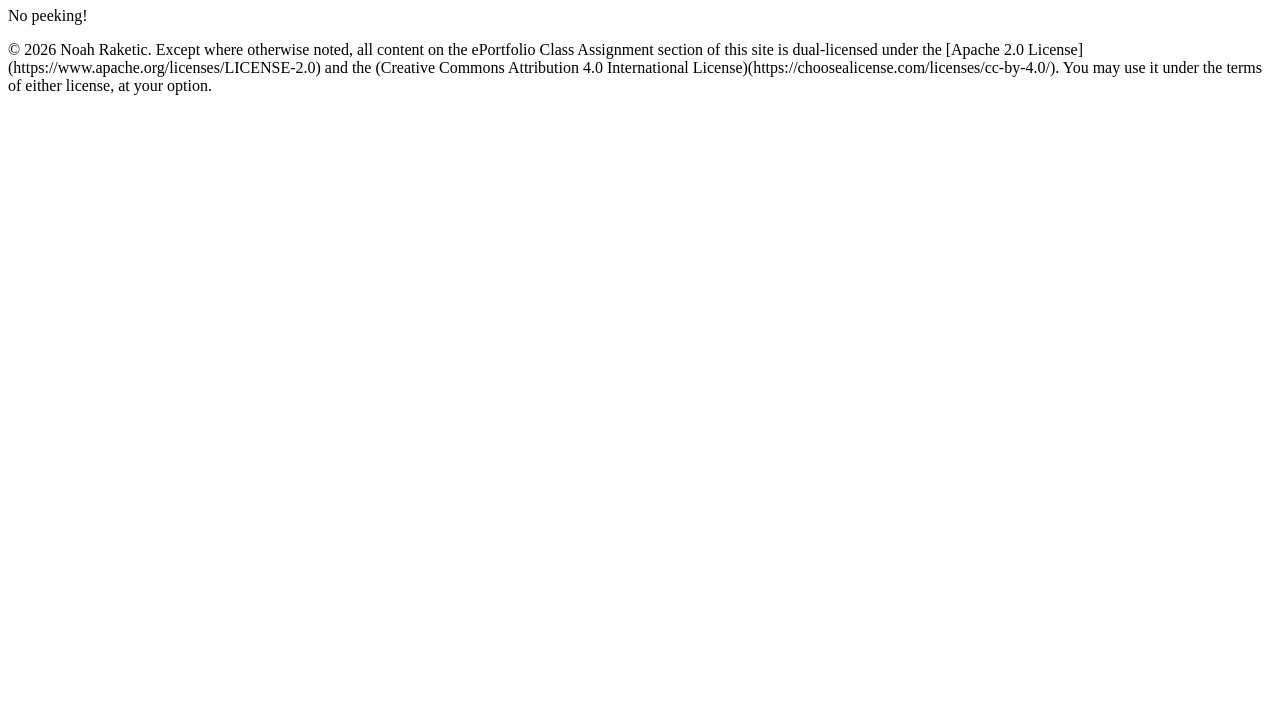
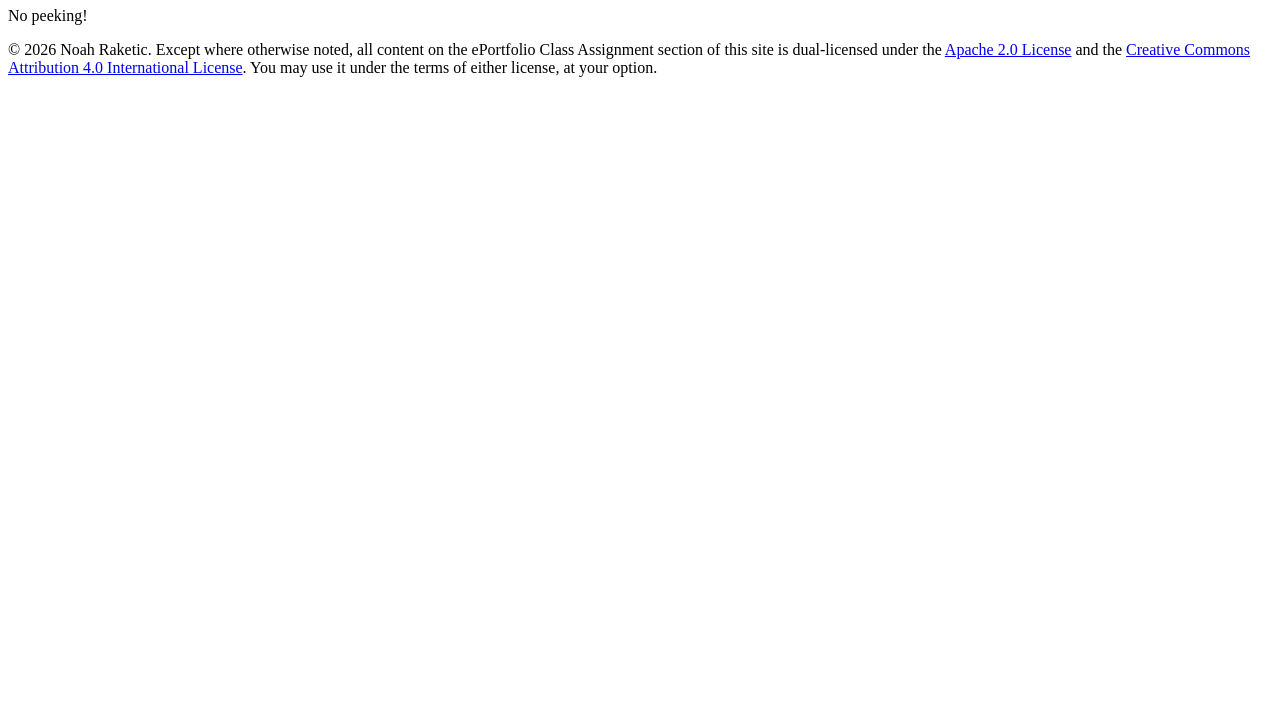
Before and after one commit to Noah-Raketic/eportfolio-class-assignment, a plain HTML site: page index.html in a window 1280 px wide. Shown: the part 73-800 px from the top of the page. Drawn offline with Linux system fonts and the light colour scheme.

Commit message:
html =/= md

```diff
--- a/index.html
+++ b/index.html
@@ -11,7 +11,7 @@
 <body>
   <h1>Noah Raketic's super awesome and real ePortfolio</h1>
   <p>No peeking!</p></p>
-  <p>© 2026 Noah Raketic. Except where otherwise noted, all content on the ePortfolio Class Assignment section of this site is dual-licensed under the [Apache 2.0 License](https://www.apache.org/licenses/LICENSE-2.0) and the (Creative Commons Attribution 4.0 International License)(https://choosealicense.com/licenses/cc-by-4.0/). You may use it under the terms of either license, at your option.</p>
+  <p>© 2026 Noah Raketic. Except where otherwise noted, all content on the ePortfolio Class Assignment section of this site is dual-licensed under the <a href="https://www.apache.org/licenses/LICENSE-2.0">Apache 2.0 License</a> and the <a href="https://choosealicense.com/licenses/cc-by-4.0/">Creative Commons Attribution 4.0 International License</a>. You may use it under the terms of either license, at your option.</p>
 </body>
 
 </html>
```
